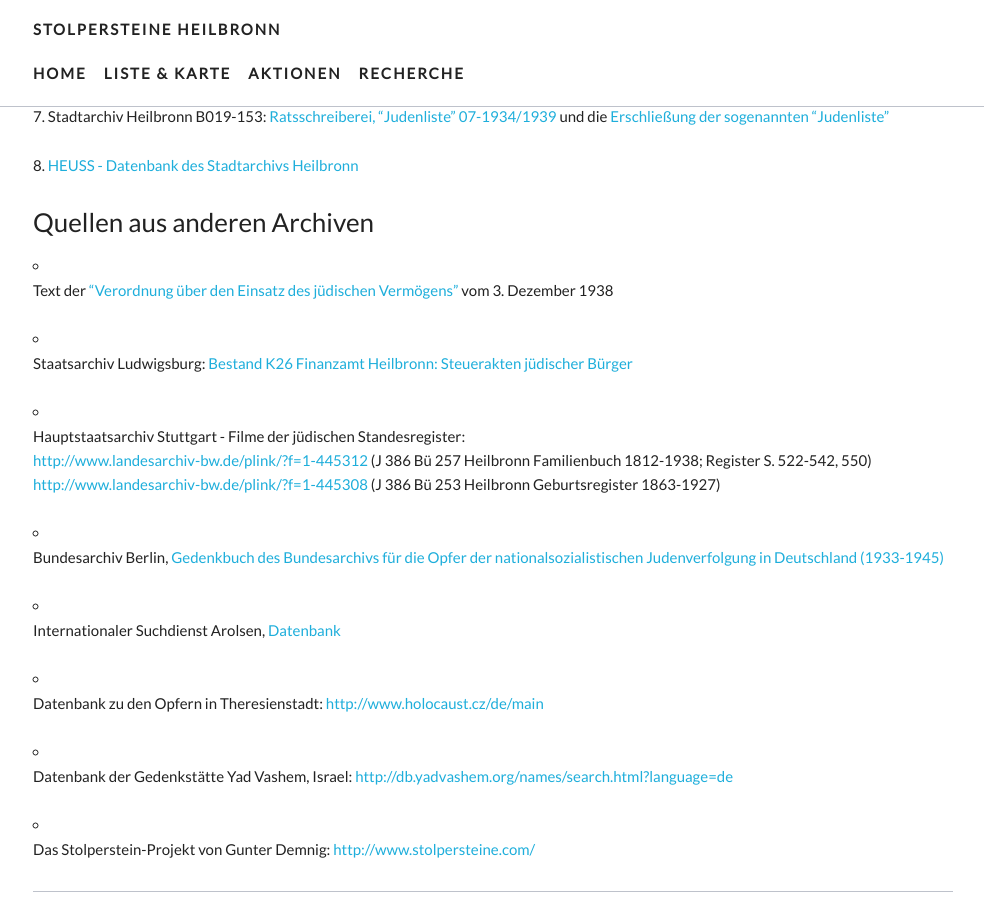
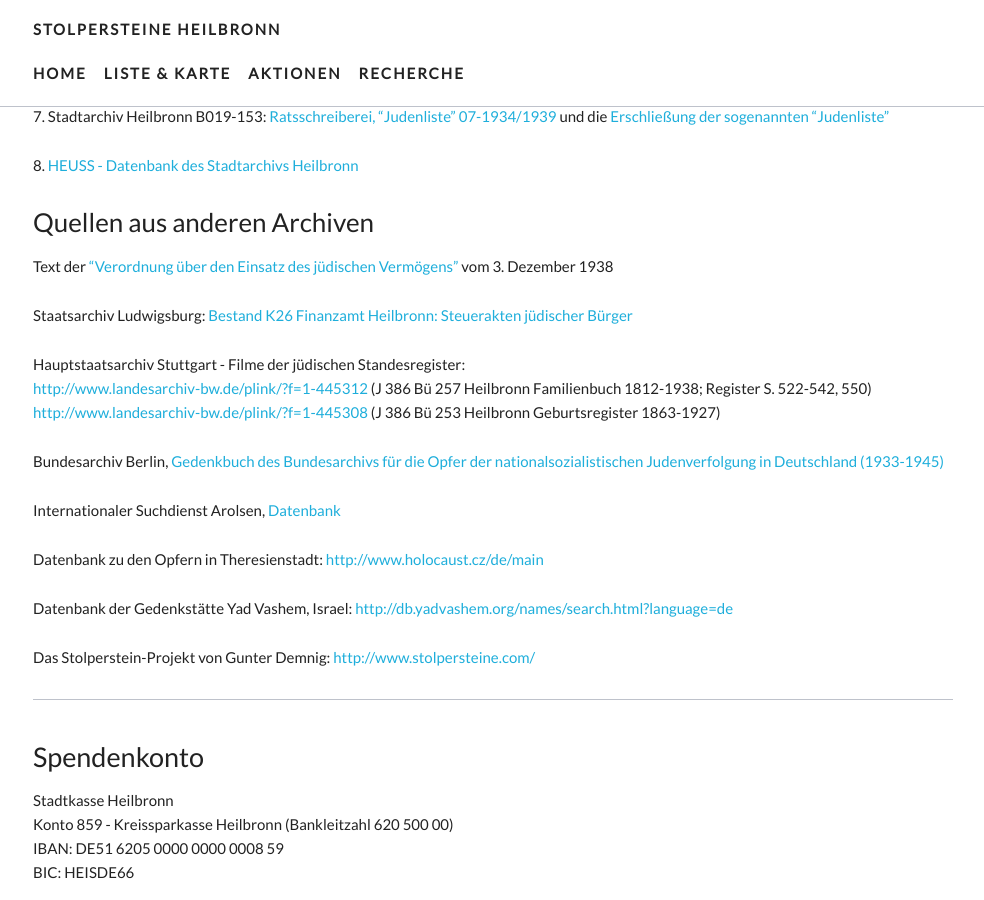
Before and after one commit to opendata-heilbronn/stolpersteine, a Jekyll site: the page built from recherche.md, in a window 1280 px wide and 900 px high, scrolled down 483 px. Shown: the whole window, without its empty margins (147-1131 px from the left). Built offline with Jekyll 4.4.1, drawn with Linux system fonts in a browser that asks for light colours; nearby versions of some CDN libraries; some web fonts are replaced.

```diff
--- a/recherche.md
+++ b/recherche.md
@@ -26,23 +26,23 @@ Vom Mittelalter bis zur Zeit der nationalsozialistischen Verfolgungen (1050-1945
 
 ### Quellen aus anderen Archiven
 
-* Text der ["Verordnung über den Einsatz des jüdischen Vermögens"](http://projekt.stolpersteine-heilbronn.de/vo-juedisches-vermoegen.pdf) vom 3. Dezember 1938
+Text der ["Verordnung über den Einsatz des jüdischen Vermögens"](http://projekt.stolpersteine-heilbronn.de/vo-juedisches-vermoegen.pdf) vom 3. Dezember 1938
 
-* Staatsarchiv Ludwigsburg: [Bestand K26 Finanzamt Heilbronn: Steuerakten jüdischer Bürger](https://www2.landesarchiv-bw.de/ofs21/olf/struktur.php?bestand=19302)
+Staatsarchiv Ludwigsburg: [Bestand K26 Finanzamt Heilbronn: Steuerakten jüdischer Bürger](https://www2.landesarchiv-bw.de/ofs21/olf/struktur.php?bestand=19302)
 
-* Hauptstaatsarchiv Stuttgart - Filme der jüdischen Standesregister:\
+Hauptstaatsarchiv Stuttgart - Filme der jüdischen Standesregister:\
 [http://www.landesarchiv-bw.de/plink/?f=1-445312](http://www.landesarchiv-bw.de/plink/?f=1-445312)  (J 386 Bü 257 Heilbronn Familienbuch 1812-1938; Register S. 522-542, 550)\
 [http://www.landesarchiv-bw.de/plink/?f=1-445308](http://www.landesarchiv-bw.de/plink/?f=1-445308) (J 386 Bü 253 Heilbronn Geburtsregister 1863-1927)
 
-* Bundesarchiv Berlin, [Gedenkbuch des Bundesarchivs für die Opfer der nationalsozialistischen Judenverfolgung in Deutschland (1933-1945)](http://www.bundesarchiv.de/gedenkbuch/)
+Bundesarchiv Berlin, [Gedenkbuch des Bundesarchivs für die Opfer der nationalsozialistischen Judenverfolgung in Deutschland (1933-1945)](http://www.bundesarchiv.de/gedenkbuch/)
 
-* Internationaler Suchdienst Arolsen, [Datenbank](https://digitalcollections.its-arolsen.org/)
+Internationaler Suchdienst Arolsen, [Datenbank](https://digitalcollections.its-arolsen.org/)
 
-* Datenbank zu den Opfern in Theresienstadt: [http://www.holocaust.cz/de/main](http://www.holocaust.cz/de/main)
+Datenbank zu den Opfern in Theresienstadt: [http://www.holocaust.cz/de/main](http://www.holocaust.cz/de/main)
 
-* Datenbank der Gedenkstätte Yad Vashem, Israel: [http://db.yadvashem.org/names/search.html?language=de](http://db.yadvashem.org/names/search.html?language=de)
+Datenbank der Gedenkstätte Yad Vashem, Israel: [http://db.yadvashem.org/names/search.html?language=de](http://db.yadvashem.org/names/search.html?language=de)
 
-* Das Stolperstein-Projekt von Gunter Demnig: [http://www.stolpersteine.com/](http://www.stolpersteine.com/)
+Das Stolperstein-Projekt von Gunter Demnig: [http://www.stolpersteine.com/](http://www.stolpersteine.com/)
 
 ---
 
```
